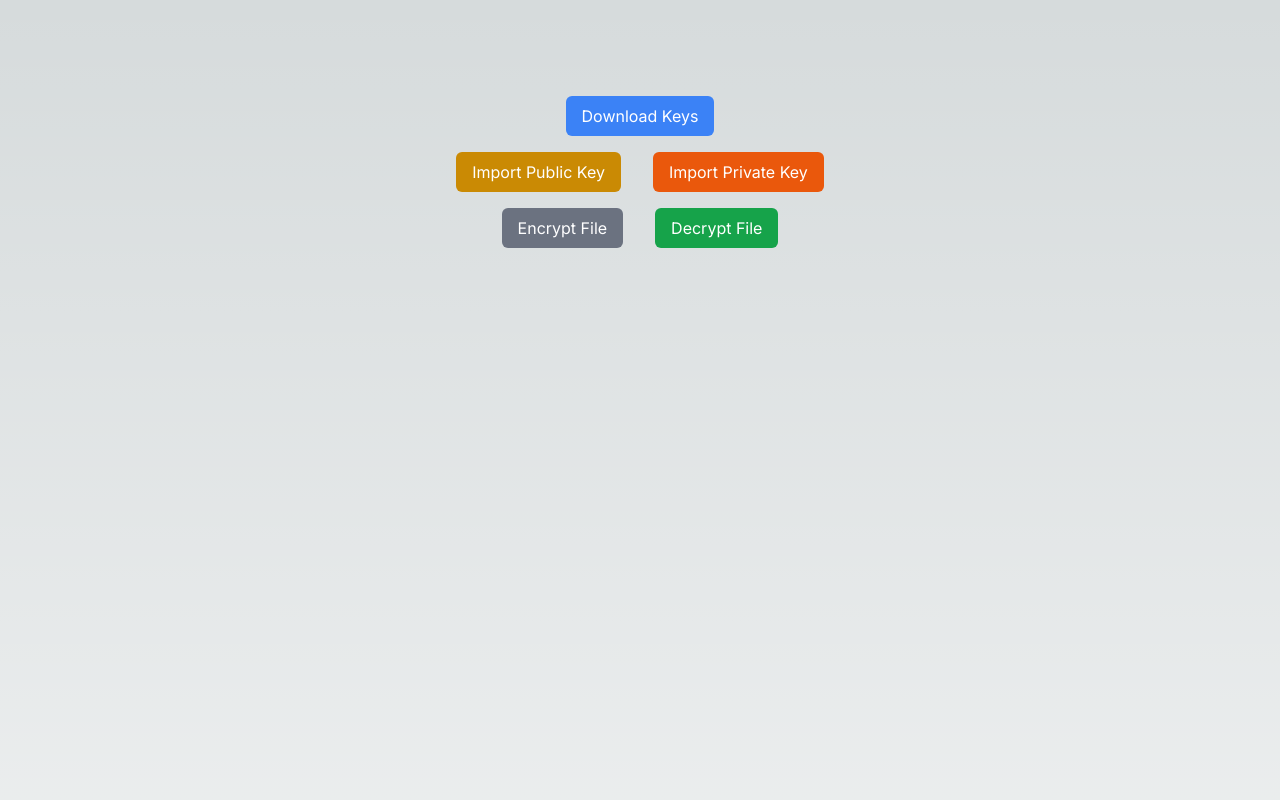
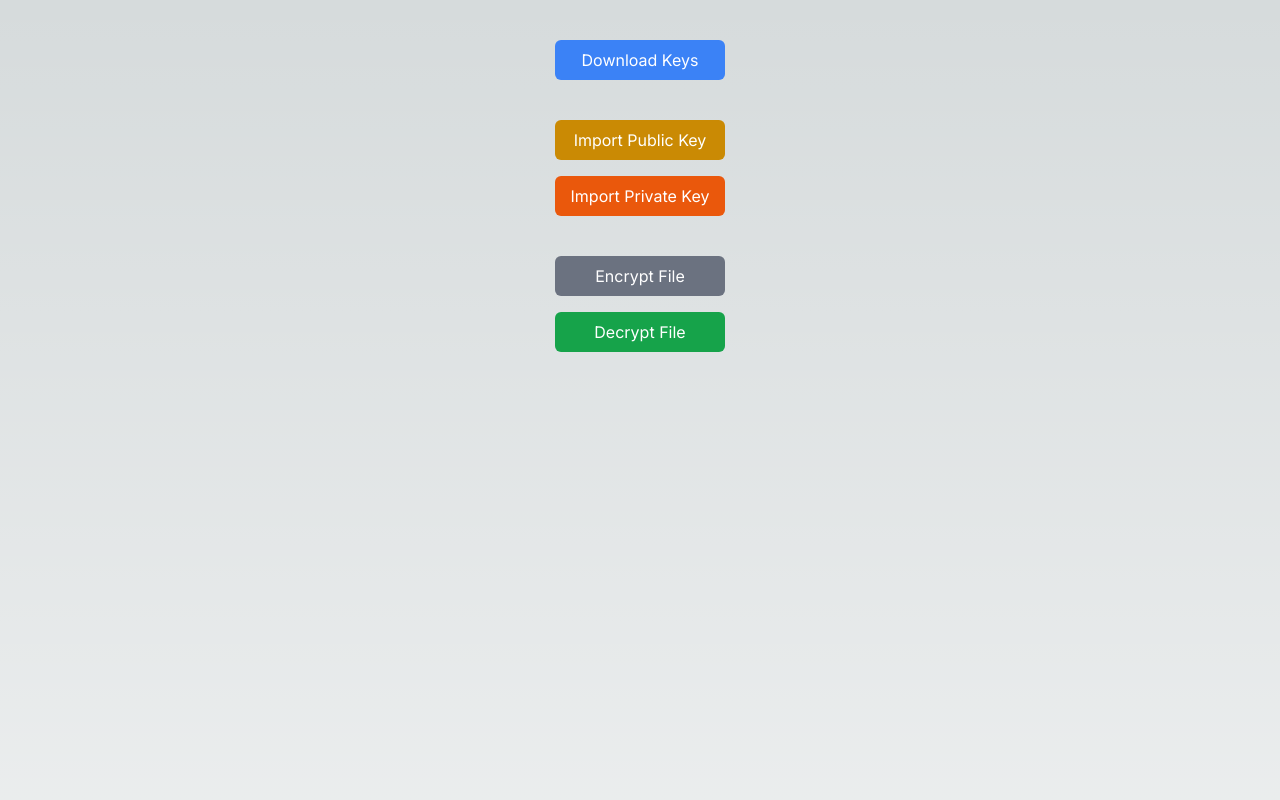
Before and after one commit to shihabahmed/next-crypto, a Next.js app: page / in a window 1280 px wide. Shown: the top 800 px of the page. Built offline with nearby package versions, Linux system fonts and the light colour scheme.

Commit message:
cosmetic changes

```diff
--- a/src/components/Home.tsx
+++ b/src/components/Home.tsx
@@ -60,21 +60,20 @@ export const _Home = () => {
   };
 
   return (
-    <main className={`flex min-h-screen flex-col items-center p-24 ${inter.className}`}>
-      <button id="downloadKeys" className="bg-blue-500 text-white px-4 py-2 rounded-md" onClick={exportKeyPair}>
-        Download Keys
-      </button>
+    <main className={`flex min-h-screen flex-col items-center p-10 ${inter.className}`}>
+      <div className="flex flex-col justify-center text-center gap-4">
+        <button id="downloadKeys" className="bg-blue-500 text-white px-4 py-2 rounded-md" onClick={exportKeyPair}>
+          Download Keys
+        </button>
 
-      <div className="flex justify-center gap-8 mt-4">
-        <label htmlFor="dropzone-file-pem-public" className="cursor-pointer bg-yellow-600 text-white px-4 py-2 rounded-md">
+        <label htmlFor="dropzone-file-pem-public" className="cursor-pointer bg-yellow-600 text-white px-4 py-2 rounded-md mt-6">
           Import Public Key <input id="dropzone-file-pem-public" type="file" onChange={importPublicKeyFile} className="hidden" />{' '}
         </label>
         <label htmlFor="dropzone-file-pem-private" className="cursor-pointer bg-orange-600 text-white px-4 py-2 rounded-md">
           Import Private Key <input id="dropzone-file-pem-private" type="file" onChange={importPrivateKeyFile} className="hidden" />{' '}
         </label>
-      </div>
-      <div className="flex justify-center gap-8 mt-4">
-        <label htmlFor="dropzone-file-encrypt" className="cursor-pointer bg-gray-500 text-white px-4 py-2 rounded-md">
+
+        <label htmlFor="dropzone-file-encrypt" className="cursor-pointer bg-gray-500 text-white px-4 py-2 rounded-md mt-6">
           Encrypt File <input id="dropzone-file-encrypt" type="file" onChange={encryptFile} className="hidden" />{' '}
         </label>
         <label htmlFor="dropzone-file-decrypt" className="cursor-pointer bg-green-600 text-white px-4 py-2 rounded-md">
```
